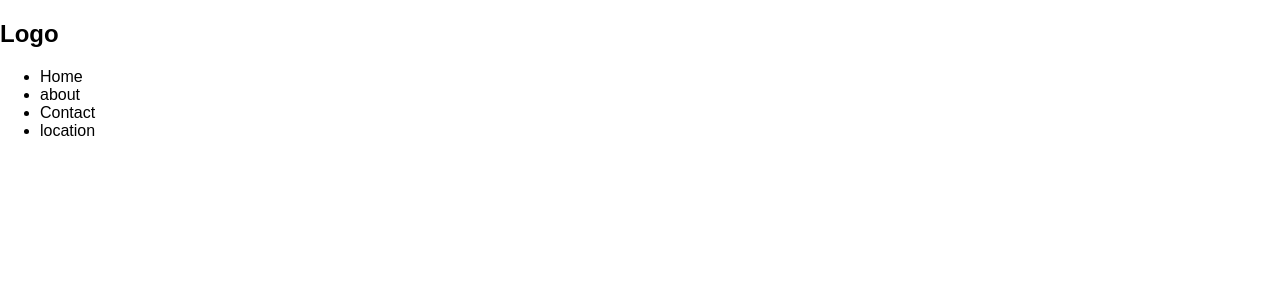
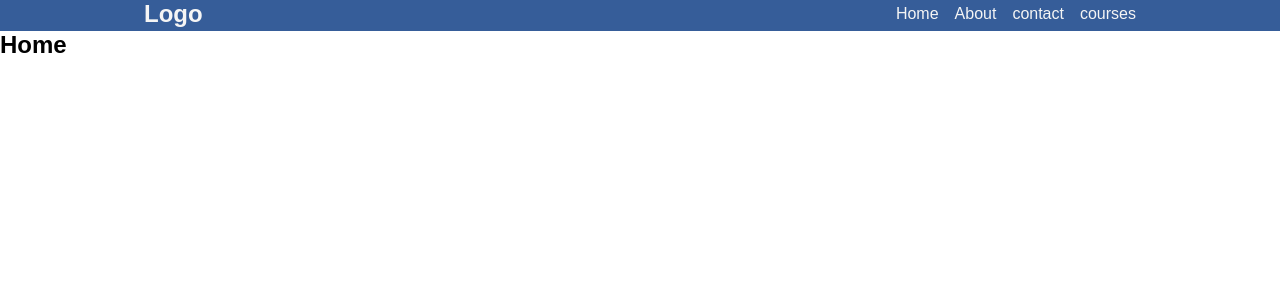
Before and after one commit to Spha88/hotel-school, a Next.js app: page / in a window 1280 px wide. Shown: the top 300 px of the page. Built offline with nearby package versions, Linux system fonts and the light colour scheme.

Commit message:
Add styles to header component

```diff
--- a/components/Header/Header.js
+++ b/components/Header/Header.js
@@ -1,15 +1,37 @@
 import React from 'react';
+import Link from 'next/link';
+
 import styles from './Header.module.scss';
 
 const Header = () => (
     <header className={styles.Header}>
-        <h2>Logo</h2>
-        <ul>
-            <li>Home</li>
-            <li>about</li>
-            <li>Contact</li>
-            <li>location</li>
-        </ul>
+        <div className={styles.Container}>
+            <div className={styles.Content}>
+                <h2>Logo</h2>
+                <ul>
+                    <li>
+                        <Link href="/">
+                            <a>Home</a>
+                        </Link>
+                    </li>
+                    <li>
+                        <Link href="/about">
+                            <a>About</a>
+                        </Link>
+                    </li>
+                    <li>
+                        <Link href="/contact">
+                            <a>contact</a>
+                        </Link>
+                    </li>
+                    <li>
+                        <Link href="/courses">
+                            <a>courses</a>
+                        </Link>
+                    </li>
+                </ul>
+            </div>
+        </div>
     </header>
 );
 
--- a/components/Header/Header.module.scss
+++ b/components/Header/Header.module.scss
@@ -1,10 +1,26 @@
 .Header {
-    border-bottom: 3px solid var(--dark-blue);
+    border-bottom: 3px solid var(--blue);
+    background: var(--blue);
+    color: var(--white);
     position: relative;
-    @media screen and (max-width: 450px) {
-        position: sticky;
-        top: 0;
-        background-color: #fff;
-        z-index: 90;
+
+    .Container {
+        max-width: 1024px;
+        margin: 0 auto;
+        width: 100%;
+        padding: 0 1rem;
+    }
+    .Content {
+        display: flex;
+        justify-content: space-between;
+        align-items: center;
+        ul {
+            display: flex;
+            list-style-type: none;
+            li {
+                display: inline;
+                padding-left: 1rem;
+            }
+        }
     }
 }
--- a/pages/index.js
+++ b/pages/index.js
@@ -7,7 +7,7 @@ import Layout from '../components/Layout';
 export default function Home() {
   return (
     <Layout>
-
+      <h2>Home</h2>
     </Layout>
   )
 }
--- a/styles/globals.scss
+++ b/styles/globals.scss
@@ -1,3 +1,9 @@
+:root {
+  --blue: rgb(54, 93, 153);
+  --white: rgb(245, 245, 245);
+  --box-shadow: 2px 6px 19px -7px rgba(0, 0, 0, 1);
+}
+
 html,
 body {
   padding: 0;
@@ -9,6 +15,11 @@ a {
   color: inherit;
   text-decoration: none;
 }
+
+h1, h2, h3, h4, h5, h6, ul {
+  margin: 0;
+}
+
 
 * {
   box-sizing: border-box;
```
Also changed, not shown: pages/about.js (added, +15 -0 lines), pages/contact.js (added, +15 -0 lines), pages/courses.js (added, +15 -0 lines), pages/gallery.js (added, +15 -0 lines).
